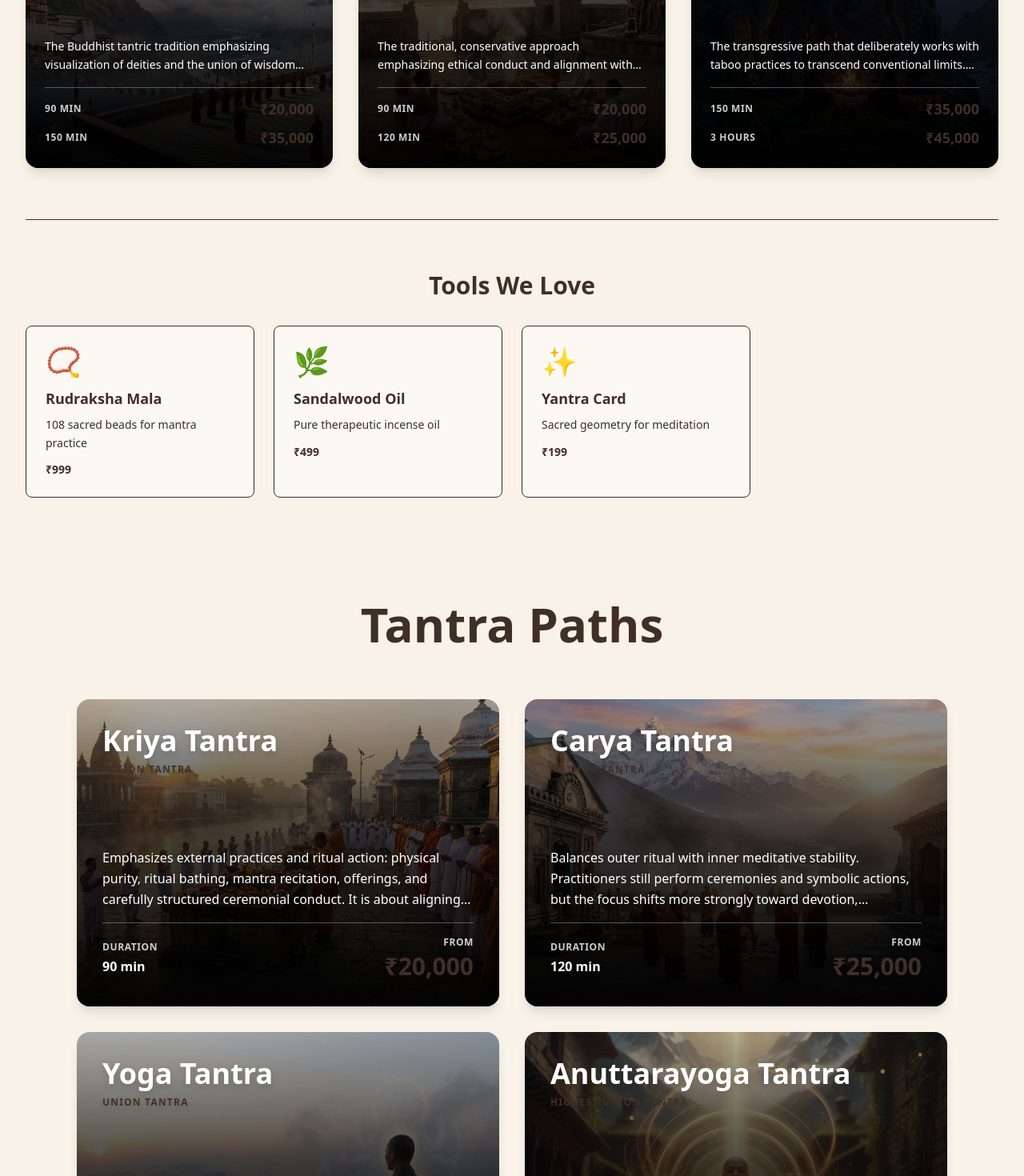
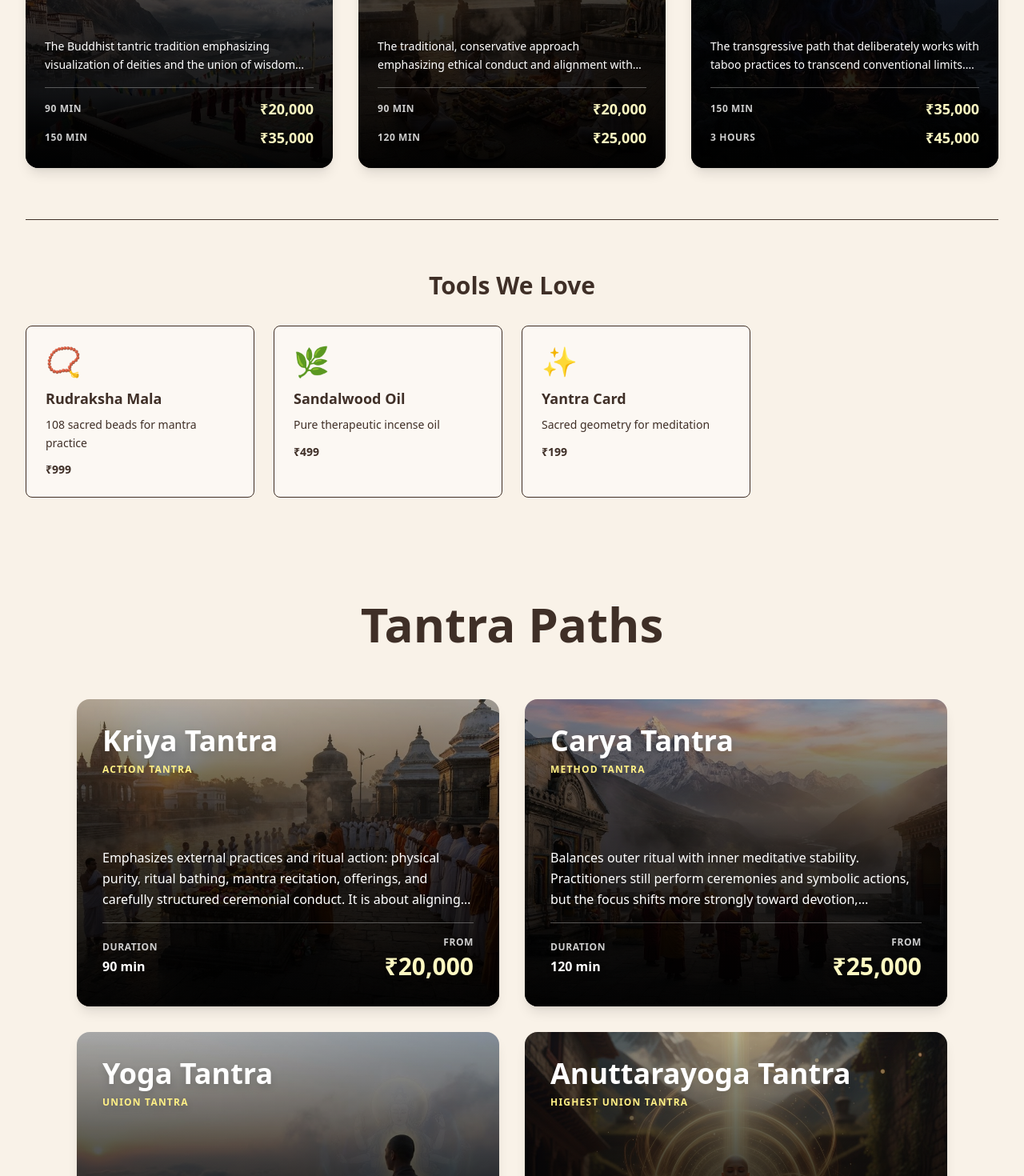
Before and after one commit to HarshalPatel1972/a1-tantra, a Next.js app: page / in a window 1280 px wide. Shown: the part 3640-5110 px from the top of the page at 80% size. Built offline with nearby package versions, Linux system fonts and the light colour scheme; no server answers.

Commit message:
Enhance subtitle visibility and lighten pricing colors for better contrast

```diff
--- a/components/TantraPathsGuides.tsx
+++ b/components/TantraPathsGuides.tsx
@@ -133,7 +133,7 @@ export default function TantraPathsGuides() {
                         <span className="text-xs uppercase tracking-wider text-white/80 font-semibold drop-shadow-md">
                           {tier.duration}
                         </span>
-                        <span className="font-title font-bold text-soft-gold text-lg drop-shadow-lg">
+                        <span className="font-title font-bold text-yellow-100 text-lg drop-shadow-lg">
                           {tier.price}
                         </span>
                       </div>
--- a/components/TantraTypesSection.tsx
+++ b/components/TantraTypesSection.tsx
@@ -82,7 +82,7 @@ export default function TantraTypesSection() {
                   </h3>
 
                   {/* Subtitle */}
-                  <p className="font-nav text-xs font-semibold uppercase tracking-widest text-soft-gold drop-shadow-md">
+                  <p className="font-nav text-xs font-bold uppercase tracking-widest text-yellow-200 drop-shadow-lg">
                     {tantra.subtitle}
                   </p>
                 </div>
@@ -109,7 +109,7 @@ export default function TantraTypesSection() {
                       <span className="text-xs uppercase tracking-wider text-white/80 font-semibold drop-shadow-md">
                         From
                       </span>
-                      <span className="font-title text-2xl md:text-3xl font-bold text-soft-gold drop-shadow-lg">
+                      <span className="font-title text-2xl md:text-3xl font-bold text-yellow-100 drop-shadow-lg">
                         {tantra.price}
                       </span>
                     </div>
```
